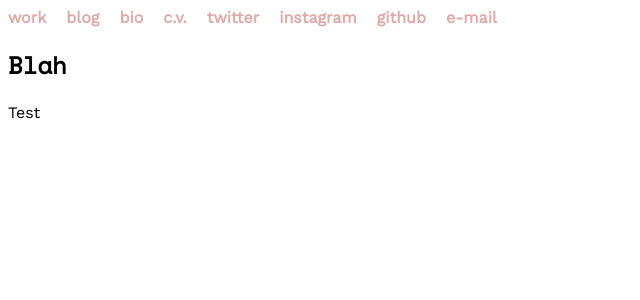
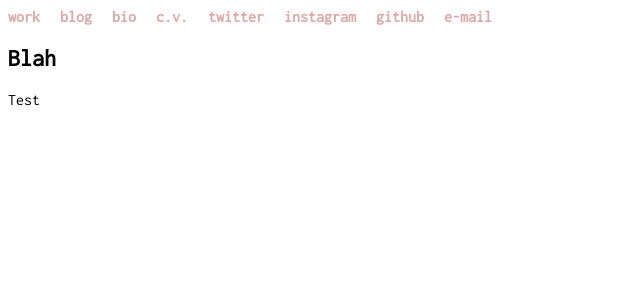
Before and after one commit to prismspecs/prismspecs.github.io, a Jekyll site: the page built from test.md, in a window 1280 px wide. Shown: the top 300 px of the page, without its empty margins (0-640 px from the left). Built offline with Jekyll 4.4.1, drawn with Linux system fonts in a browser that asks for light colours; our own code applies the rules of GitHub Pages for plain Markdown files; a script that is not in the unit is left out.

Commit message:
Updated style.scss.

```diff
--- a/assets/css/style.scss
+++ b/assets/css/style.scss
@@ -4,12 +4,11 @@
 body {
 	background-color: #fff;
 	font-family: 'Inconsolata', monospace;
-	font-family: 'Work Sans', monospace;
+	// font-family: 'Work Sans', monospace;
 }
 
 h1,h2,h3 {
-	font-family: 'Space Mono', monospace;
-
+	// font-family: 'Space Mono', monospace;
 }
 
 img {
```
